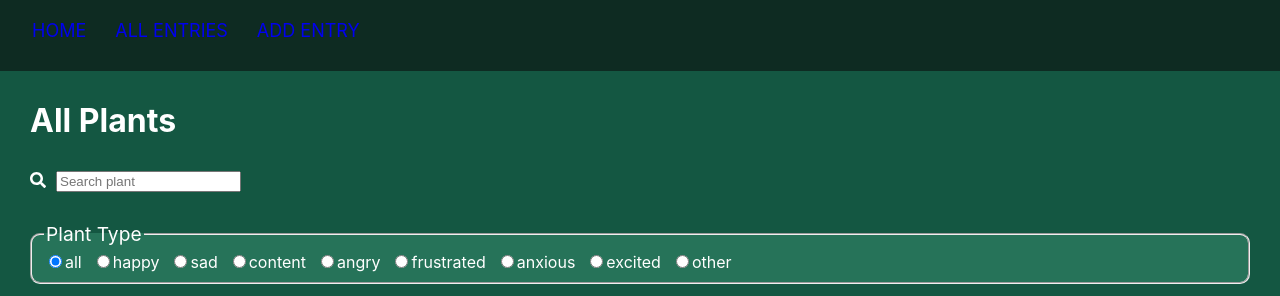
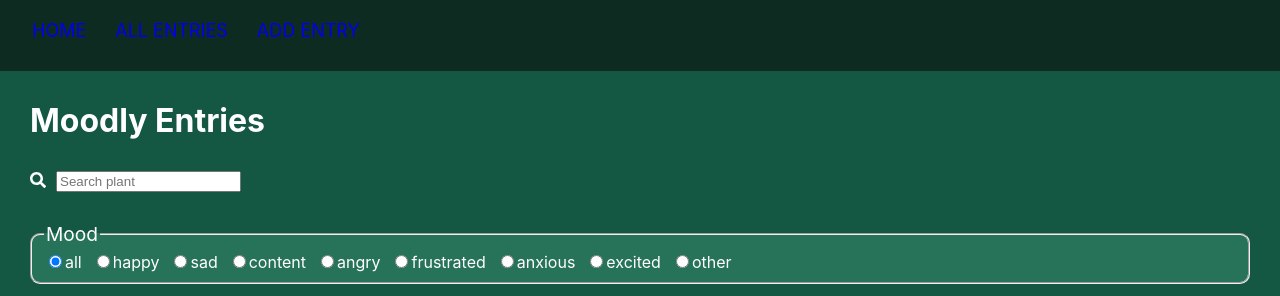
Before and after one commit to angelamasajo/moodly, a React (Create React App) app: page /all-entries in a window 1280 px wide. Shown: the top 296 px of the page. Built offline with nearby package versions, Linux system fonts and the light colour scheme; no server answers.

Commit message:
name edits

```diff
--- a/src/FilterOptions/FilterOptions.js
+++ b/src/FilterOptions/FilterOptions.js
@@ -10,7 +10,7 @@ class FilterOptions extends Component {
         <div className="Filtering_Type">
           <form>
             <fieldset>
-              <legend>Plant Type</legend>
+              <legend>Mood</legend>
 
               <label htmlFor="filter_allTypes">
                 <input
--- a/src/SearchFilter/SearchFilter.js
+++ b/src/SearchFilter/SearchFilter.js
@@ -8,7 +8,7 @@ class SearchFilter extends Component {
     return (
       <div className="SearchFilter">
         <div className="SearchFilter__heading">
-          <h1>All Plants</h1>
+          <h1>Moodly Entries</h1>
         </div>
         <div className="SearchFilter__controls">
           <SearchBox
```
Also changed, not shown: src/EntryListItem/EntryListItem.js (+3 -4 lines).
